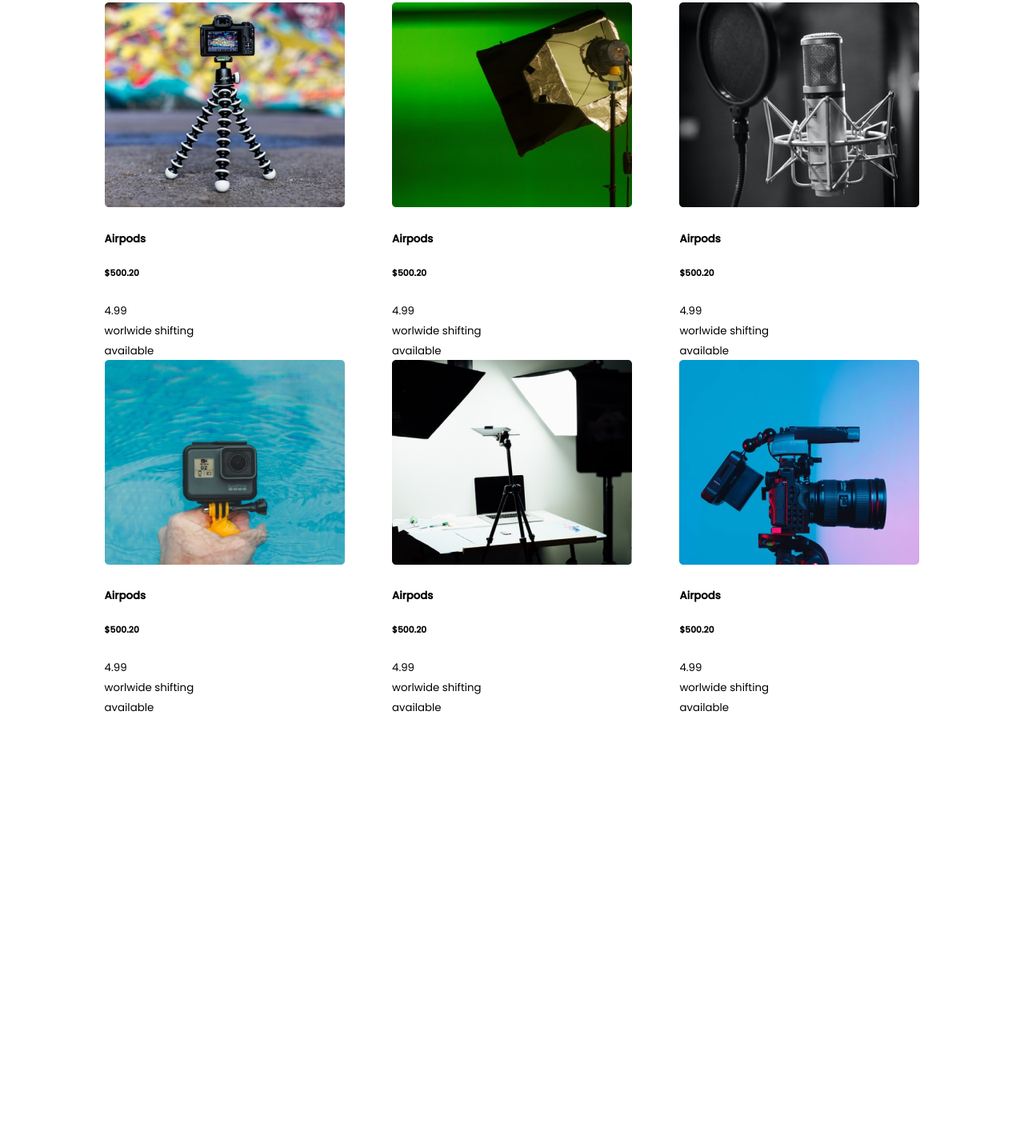
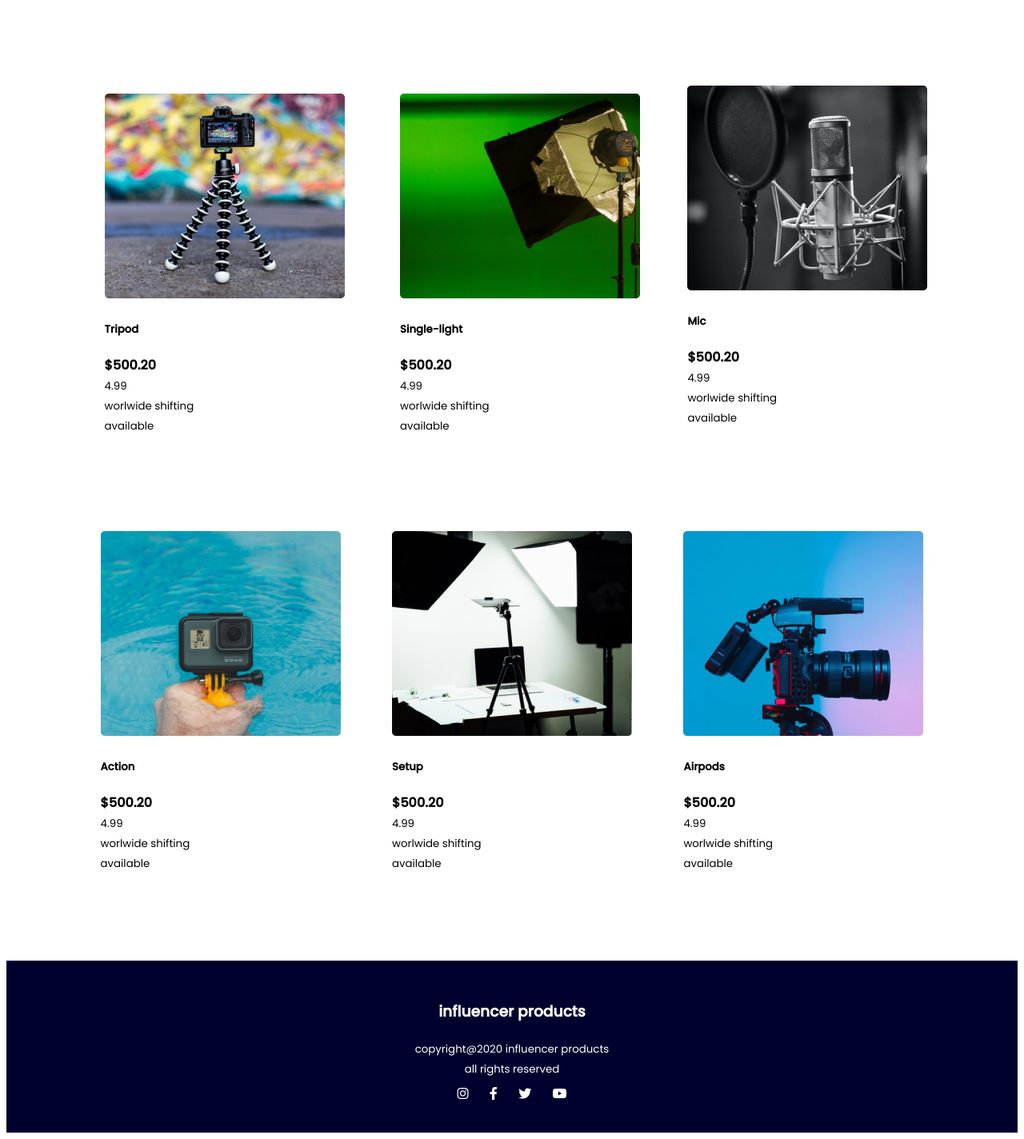
Before and after one commit to Ashique20/assignment2, a plain HTML site: page index.html in a window 1280 px wide. Shown: the part 1243-2667 px from the top of the page at 80% size. Before the commit the page ends 2147 px from the top, so only its background shows below. Drawn offline with Linux system fonts and the light colour scheme; a web font is replaced by a local one.

Commit message:
assignment2

```diff
--- a/index.html
+++ b/index.html
@@ -72,7 +72,7 @@
             <img src="/influencer-gear-main/images/airpod.png" alt="" />
           </div>
           <div class="airpods-detail">
-            <h5>Airpods</h5>
+            <h3 class="products-name">Airpods</h3>
             <h6>$500.20</h6>
             <small
               >4.99 <br />worlwide shifting <br />
@@ -85,7 +85,7 @@
             <img src="/influencer-gear-main/images/lights.png" alt="" />
           </div>
           <div class="lights-detail">
-            <h5>Airpods</h5>
+            <h3>Lights</h3>
             <h6>$500.20</h6>
             <small
               >4.99 <br />worlwide shifting <br />
@@ -98,7 +98,7 @@
             <img src="/influencer-gear-main/images/tripod.png" alt="" />
           </div>
           <div class="tripod-detail">
-            <h5>Airpods</h5>
+            <h5>Tripod</h5>
             <h6>$500.20</h6>
             <small
               >4.99 <br />worlwide shifting <br />
@@ -111,7 +111,7 @@
             <img src="/influencer-gear-main/images/single-light.png" alt="" />
           </div>
           <div class="single-light-detail">
-            <h5>Airpods</h5>
+            <h5>Single-light</h5>
             <h6>$500.20</h6>
             <small
               >4.99 <br />worlwide shifting <br />
@@ -124,7 +124,7 @@
             <img src="/influencer-gear-main/images/mic.png" alt="" />
           </div>
           <div class="mic-detail">
-            <h5>Airpods</h5>
+            <h5>Mic</h5>
             <h6>$500.20</h6>
             <small
               >4.99 <br />worlwide shifting <br />
@@ -137,7 +137,7 @@
             <img src="/influencer-gear-main/images/action.png" alt="" />
           </div>
           <div class="action-detail">
-            <h5>Airpods</h5>
+            <h5>Action</h5>
             <h6>$500.20</h6>
             <small
               >4.99 <br />worlwide shifting <br />
@@ -150,7 +150,7 @@
             <img src="/influencer-gear-main/images/setup.png" alt="" />
           </div>
           <div class="setup-detail">
-            <h5>Airpods</h5>
+            <h5>Setup</h5>
             <h6>$500.20</h6>
             <small
               >4.99 <br />worlwide shifting <br />
@@ -173,5 +173,17 @@
         </div>
       </div>
     </section>
+    <footer class="footer">
+      <h3>influencer products</h3>
+      <small
+        >copyright@2020 influencer products <br />all rights reserved</small
+      >
+      <div class="social-icon">
+        <i class="fab fa-instagram"></i>
+        <i class="fab fa-facebook-f"></i>
+        <i class="fab fa-twitter"></i>
+        <i class="fab fa-youtube"></i>
+      </div>
+    </footer>
   </body>
 </html>
--- a/styles.css
+++ b/styles.css
@@ -5,6 +5,9 @@
   padding: 100px;
 
   margin-bottom: 7px;
+}
+h6 {
+  font-size: 1em;
 }
 .header-text {
   width: 50%;
@@ -60,3 +63,46 @@ h1 {
     width: 100%;
   }
 }
+.footer {
+  text-align: center;
+  background-color: rgb(0, 0, 46);
+  color: white;
+  padding: 30px 0;
+}
+.airpods {
+  padding: 10px;
+  margin-bottom: 100px;
+}
+.drone {
+  padding: 10px;
+}
+.lights {
+  padding: 10px;
+}
+.tripod {
+  padding: 10px;
+  margin-bottom: 100px;
+}
+.single-light {
+  padding: 10px;
+}
+mic {
+  padding: 10px;
+}
+.action {
+  padding: 10px;
+  margin-bottom: 100px;
+}
+.setup {
+  padding: 10px;
+}
+.camera {
+  padding: 10px;
+}
+
+h6 {
+  margin: 0;
+}
+.social-icon i {
+  padding: 11px;
+}
```
